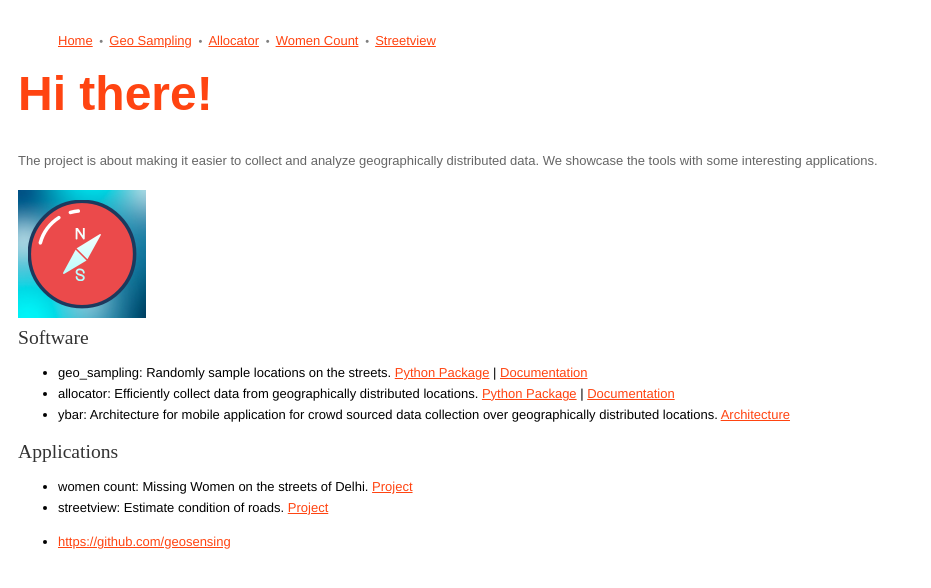
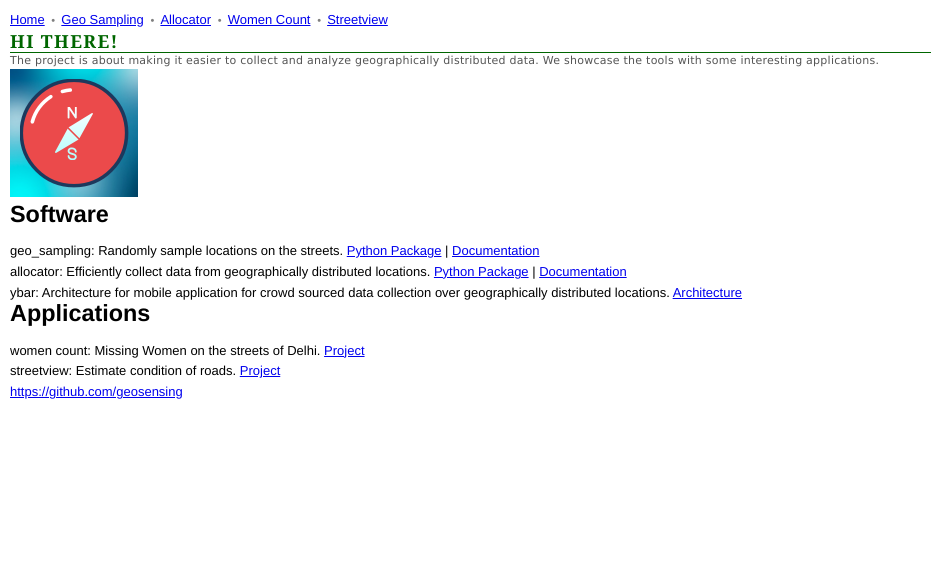
Before and after one commit to geosensing/geosensing.github.io, a Jekyll site: the page built from index.html, in a window 1280 px wide. Shown: the top 588 px of the page, without its empty margins (0-931 px from the left). Built offline with Jekyll 4.4.1, drawn with Linux system fonts in a browser that asks for light colours.

Commit message:
updated style

```diff
--- a/css/main.css
+++ b/css/main.css
@@ -15,90 +15,53 @@
 body {
     font: 13px/1.6em "Helvetica Neue", Helvetica, Arial, sans-serif;
     padding: 10px;
+    color:#000;
+    margin:0;
 }
 
-@font-face {
-    font-family: 'clarendonLight';
-    src: url('../fonts/clarendonfs-light.otf');
-    src: url('../fonts/clarendonfs-light.eot'); /* IE9 Compat Modes */
-    src: url('../fonts/clarendonfs-light.eot?#iefix') format('embedded-opentype'), /* IE6-IE8 */
-         url('../fonts/clarendonfs-light.woff') format('woff'), /* Modern Browsers */
-         url('../fonts/clarendonfs-light.ttf') format('truetype'), /* Safari, Android, iOS */
-         url('../fonts/clarendonfs-light.svg#webfontI7XVJ1Zh') format('svg'); /* Legacy iOS */
-}
 
-@font-face {
-    font-family: 'clarendonBold';
-    src: url('../fonts/clarendonfs-bold.otf');
-    src: url('../fonts/clarendonfs-bold.eot'); /* IE9 Compat Modes */
-    src: url('../fonts/clarendonfs-bold.eot?#iefix') format('embedded-opentype'), /* IE6-IE8 */
-         url('../fonts/clarendonfs-bold.woff') format('woff'), /* Modern Browsers */
-         url('../fonts/clarendonfs-bold.ttf') format('truetype'), /* Safari, Android, iOS */
-         url('../fonts/clarendonfs-bold.svg#webfontI7XVJ1Zh') format('svg'); /* Legacy iOS */
+div,
+h1, h2, h3, h4, h5, h6,
+p,
+ul, ol, li,
+blockquote {
+    margin:0;
+    padding:0;
+    }
+
+
+h1 {
+    font-family: Georgia, serif;
+    font-size: 18px;
+    font-weight: bold;
+    color: #006600;
+    letter-spacing: 1.4px;
+    border-bottom: solid 1px #006600;
+    text-transform: uppercase;
 }
 
 
 h2 {
-    color: #333333;
-    font: 2.4rem/1.10 clarendonLight, Georgia;
-    letter-spacing: 0;
-    margin: 0;
+    font-family: Georgia, serif;
+    font-size: 14px;
+    font-weight: normal;
+    letter-spacing: 1.2px;
+    color: #009900;
 }
 
 h3 {
-    font-family: 'Gotham Rounded SSm A', 'Gotham Rounded SSm B';
-    font-style: normal;
-    color: #333333;
-    font-size: 1.4rem;
-    line-height: 1.3;
-    letter-spacing: 0;
-    margin: 0;
-    font-weight: 400;
-}
-
-h4 {
-    color: #333333;
-    font-size: 1.35rem;
-    line-height:1.6rem;
-    letter-spacing: 0;
-    margin: 0;
-    font-weight: 400;
-
+    font-size:1.8em;
+    margin-bottom:.7em;
 }
 
 p {
-    -moz-margin-before: 0;
-    -webkit-margin-before: 0;
-    margin: 0;
-    font-weight: 300;
-    line-height: 1.6rem;
+    font-family: Verdana;
+    font-size: 11px;
+    color: #555555;
+    line-height: 1.5;
+    letter-spacing: .25px;
 }
 
-h1 { color: #ff4411; font-size: 48px; font-family: 'Signika', sans-serif; padding-bottom: 10px; }
-
-
-p { font-family: 'Inder', sans-serif; line-height: 28px; margin-bottom: 15px; color: #666; }
-
-
-a { color: #ff4411; transition: .5s; -moz-transition: .5s; -webkit-transition: .5s; -o-transition: .5s; }
-
-
-a:hover { color: #a03c21 }
-
-
-.date { float: left }
-
-
-.author { float: right }
-
-
-.entry-content { border-bottom: 3px solid #666; padding: 0 0 15px 0; margin-bottom: 8px; }
-
-
-.meta-info { padding: 5px; overflow: hidden; }
-
-
-.meta-info p { font-family: 'Fenix', serif; font-style: italic; color: #666; font-size: 16px; }
 
 .list-horizontal li {
     display:inline-block;
```
